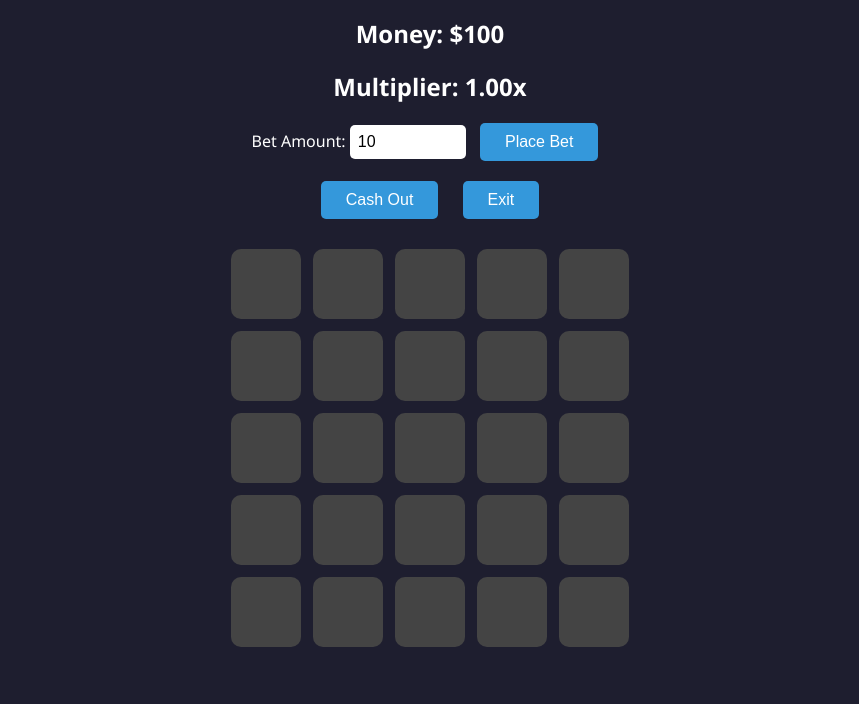
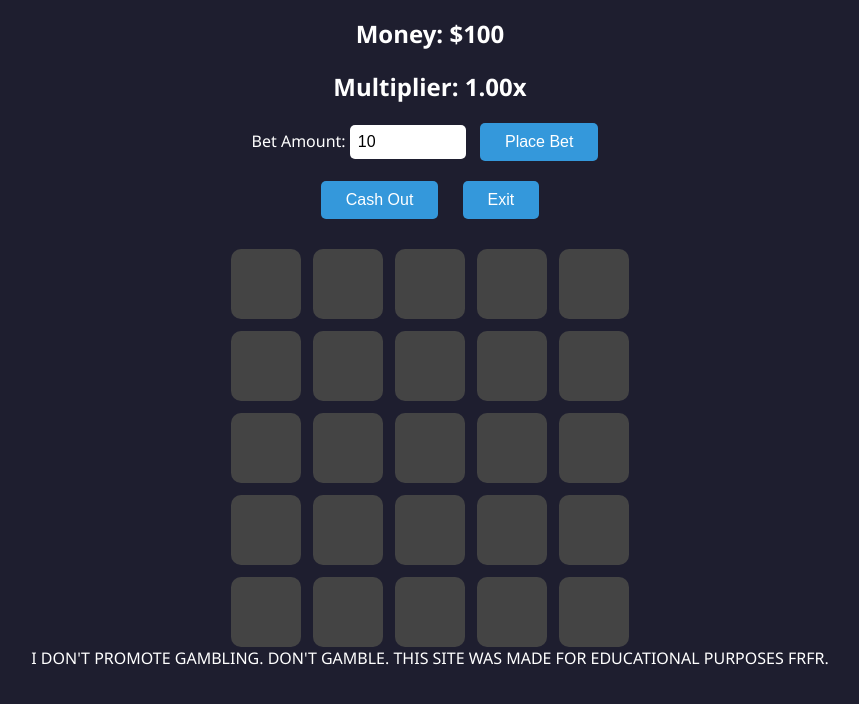
Before and after one commit to Gbxw222/fakegambling, a plain HTML site: page Index.html in a window 1280 px wide. Shown: the part 76-780 px from the top of the page, without its empty margins (210-1069 px from the left). Drawn offline with Linux system fonts and the light colour scheme.

Commit message:
Update Index.html

```diff
--- a/Index.html
+++ b/Index.html
@@ -188,6 +188,9 @@
     // Start default game with a bet
     startGame();
   </script>
+<div id="disclaimer">
+  I DON'T PROMOTE GAMBLING. DON'T GAMBLE. THIS SITE WAS MADE FOR EDUCATIONAL PURPOSES FRFR.
+</div>
 
 </body>
 </html>
```
